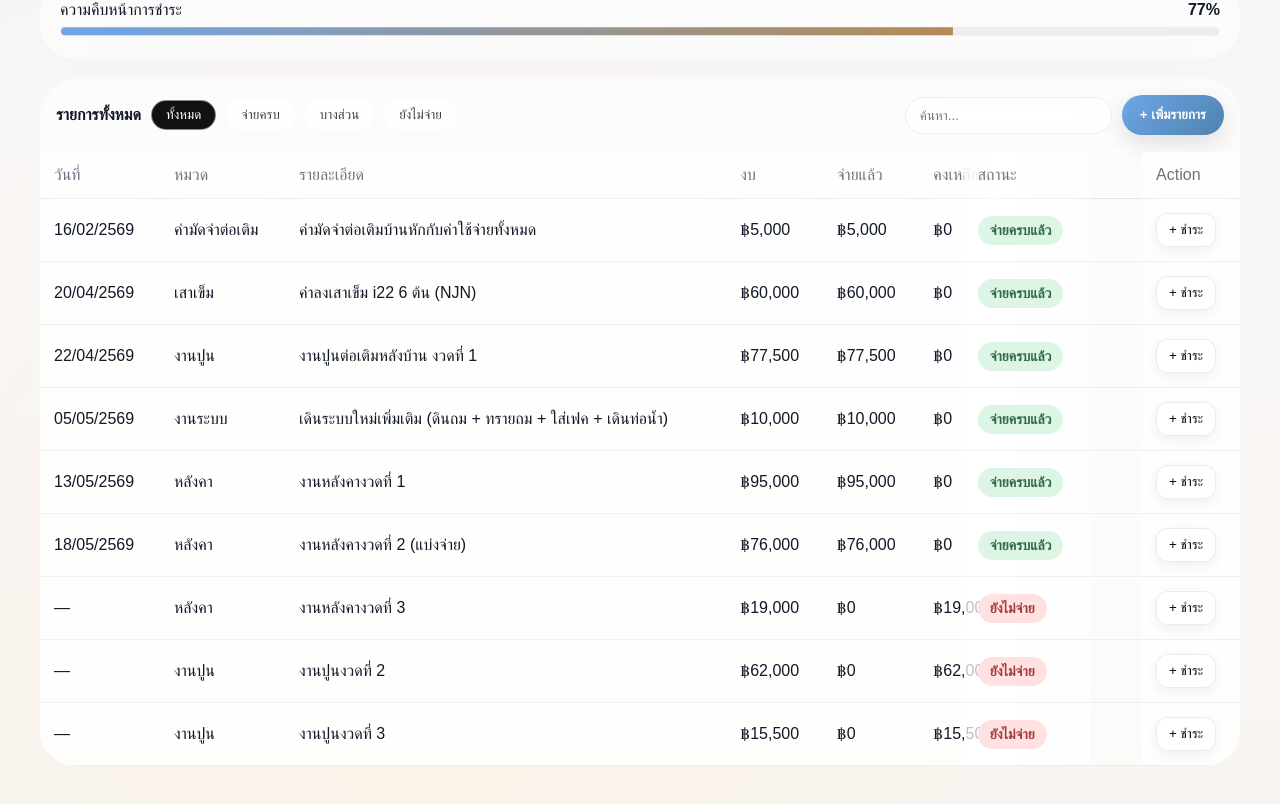
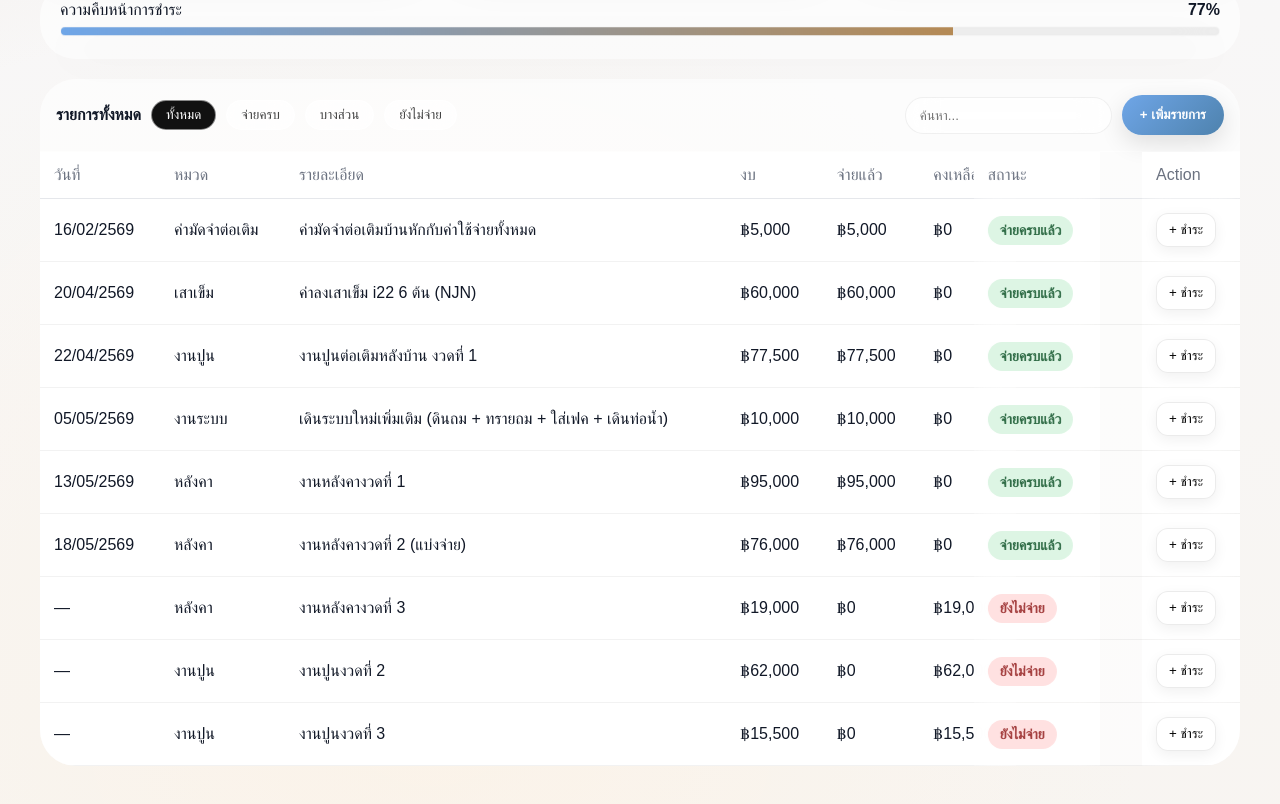
Before and after one commit to mildermine-kwr/am-home-budget, a React (Vite) app: page / in a window 1280 px wide. Shown: the part 776-1580 px from the top of the page. Built offline with nearby package versions, Linux system fonts and the light colour scheme; a web font is replaced by a local one.

Commit message:
Update App.jsx

```diff
--- a/src/App.jsx
+++ b/src/App.jsx
@@ -874,9 +874,11 @@ button:hover{
 <div
             style={{
               overflowX: 'auto',
-              overflowY: 'hidden',
+              overflowY: 'visible',
               WebkitOverflowScrolling: 'touch',
               width: '100%',
+              position: 'relative',
+              cursor: 'grab',
             }}
           >
             <table
@@ -1799,9 +1801,20 @@ function TH({
         right: sticky
           ? action
             ? 0
-            : 150
+            : 140
           : undefined,
         zIndex: sticky ? 20 : 1,
+        background: sticky
+          ? 'rgba(255,255,255,.98)'
+          : '#fff',
+        backdropFilter: sticky
+          ? 'blur(12px)'
+          : undefined,
+        boxShadow: sticky
+          ? action
+            ? '-10px 0 24px rgba(15,23,42,.06)'
+            : '-6px 0 18px rgba(15,23,42,.04)'
+          : 'none',
       }}
     >
       {children}
@@ -1829,9 +1842,20 @@ function TD({
         right: sticky
           ? action
             ? 0
-            : 150
+            : 140
           : undefined,
         zIndex: sticky ? 20 : 1,
+        background: sticky
+          ? 'rgba(255,255,255,.98)'
+          : '#fff',
+        backdropFilter: sticky
+          ? 'blur(12px)'
+          : undefined,
+        boxShadow: sticky
+          ? action
+            ? '-10px 0 24px rgba(15,23,42,.06)'
+            : '-6px 0 18px rgba(15,23,42,.04)'
+          : 'none',
       }}
     >
       {children}
```
